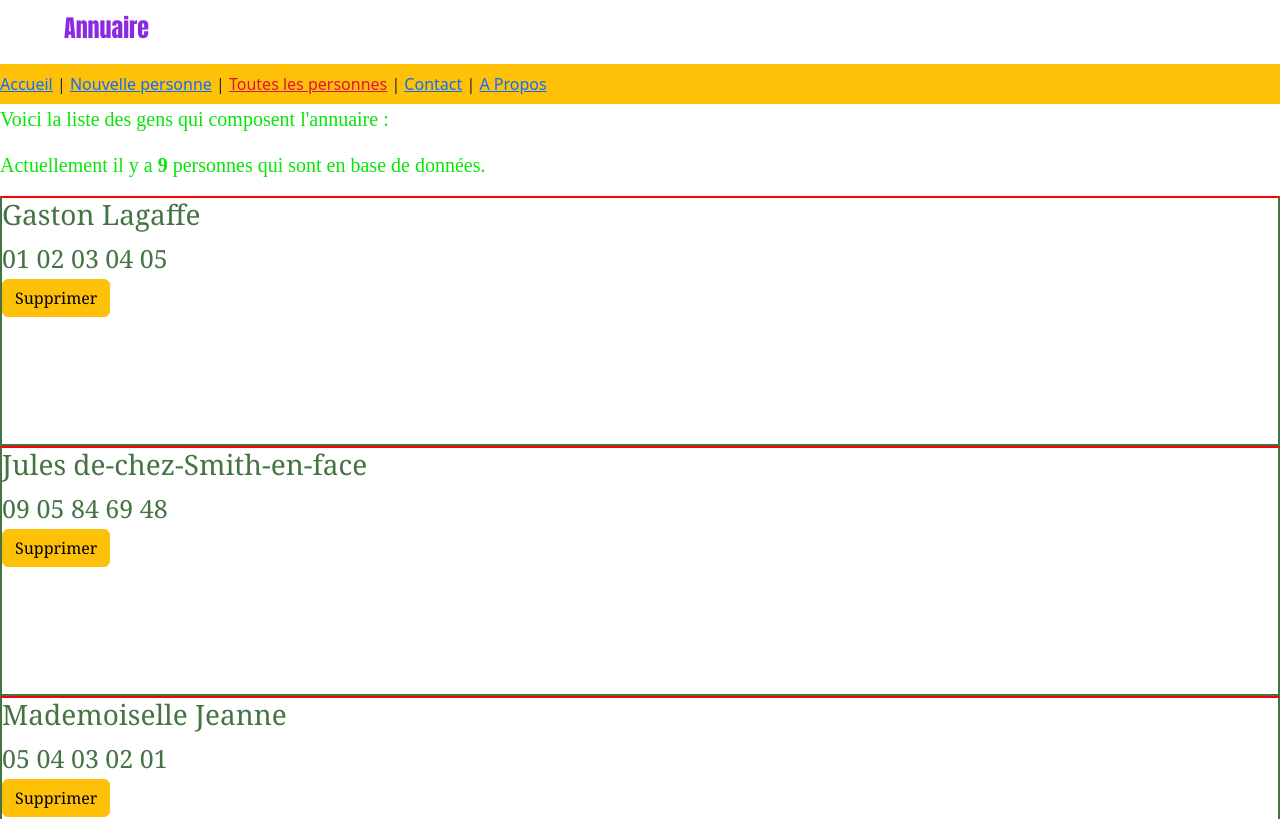
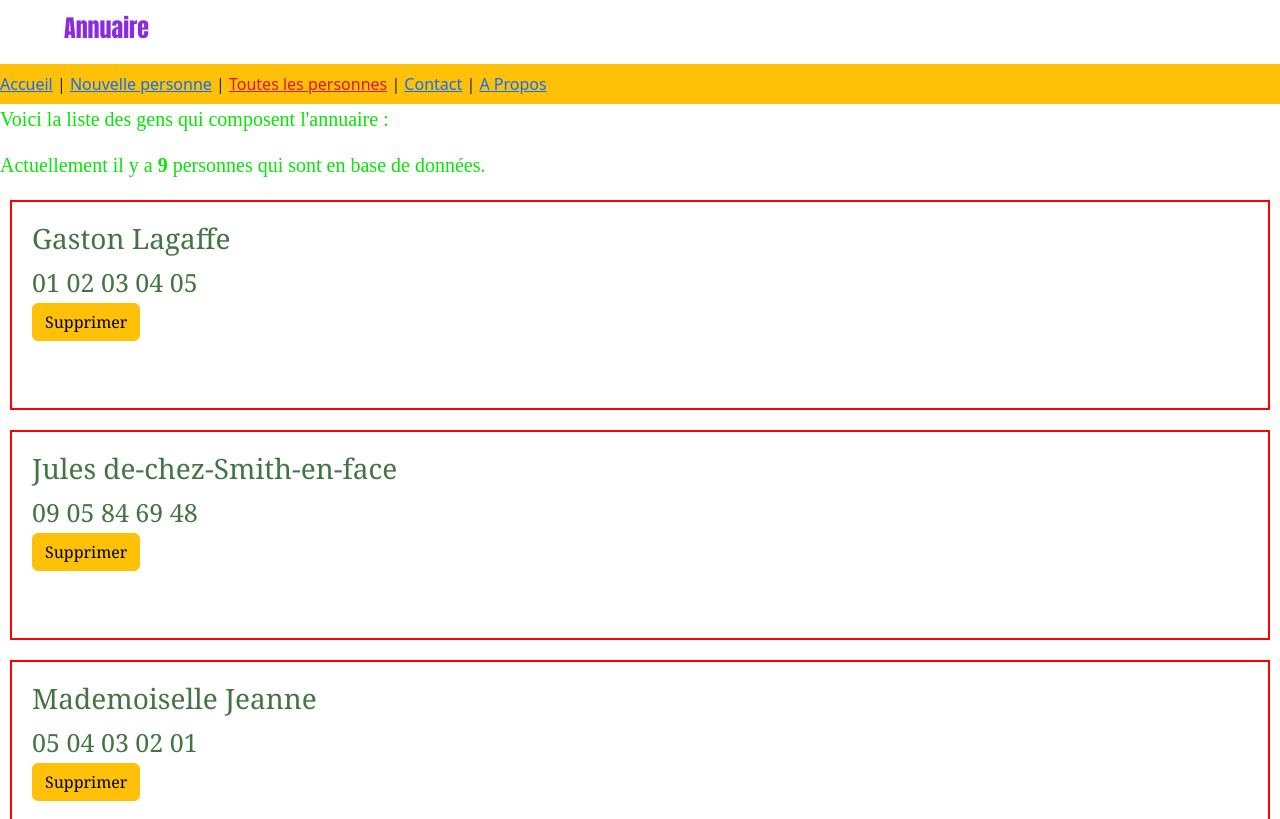
Before and after one commit to GuiomP31/annuaire, an Angular app: page /liste-personne in a window 1280 px wide. Shown: the top 819 px of the page. Built offline with nearby package versions, Linux system fonts and the light colour scheme.

Commit message:
css et html

```diff
--- a/src/app/a-propos/a-propos.component.html
+++ b/src/app/a-propos/a-propos.component.html
@@ -1,4 +1,4 @@
 <p>Cette application a été réalisée par Guillaume.... pendant la formation Angular.</p>
 <p>C'est la première version du tuto, cela va évoluer.</p>
 <br>
- <p>Aujourd'hui nous sommes le : {{ dateDuJour }} !!!</p>
+ <p>Aujourd'hui nous sommes le : {{ dateDuJour | date: "dd MMMM yyyy" | uppercase }} !!!</p>
--- a/src/app/detail-personne/detail-personne.component.css
+++ b/src/app/detail-personne/detail-personne.component.css
@@ -1,6 +1,9 @@
 .person {
     width: 100%x;
-    height: 250px;
+    height: 210px;
     border: 2px solid;
-    border-top-color: red;
+    border-color: red;
+    border-spacing: 5px 10px;
+    padding: 20px;
+    margin: 20px 10px;
 }
```
Also changed, not shown: 1 other file (tests, documents, lock files or other folders).
